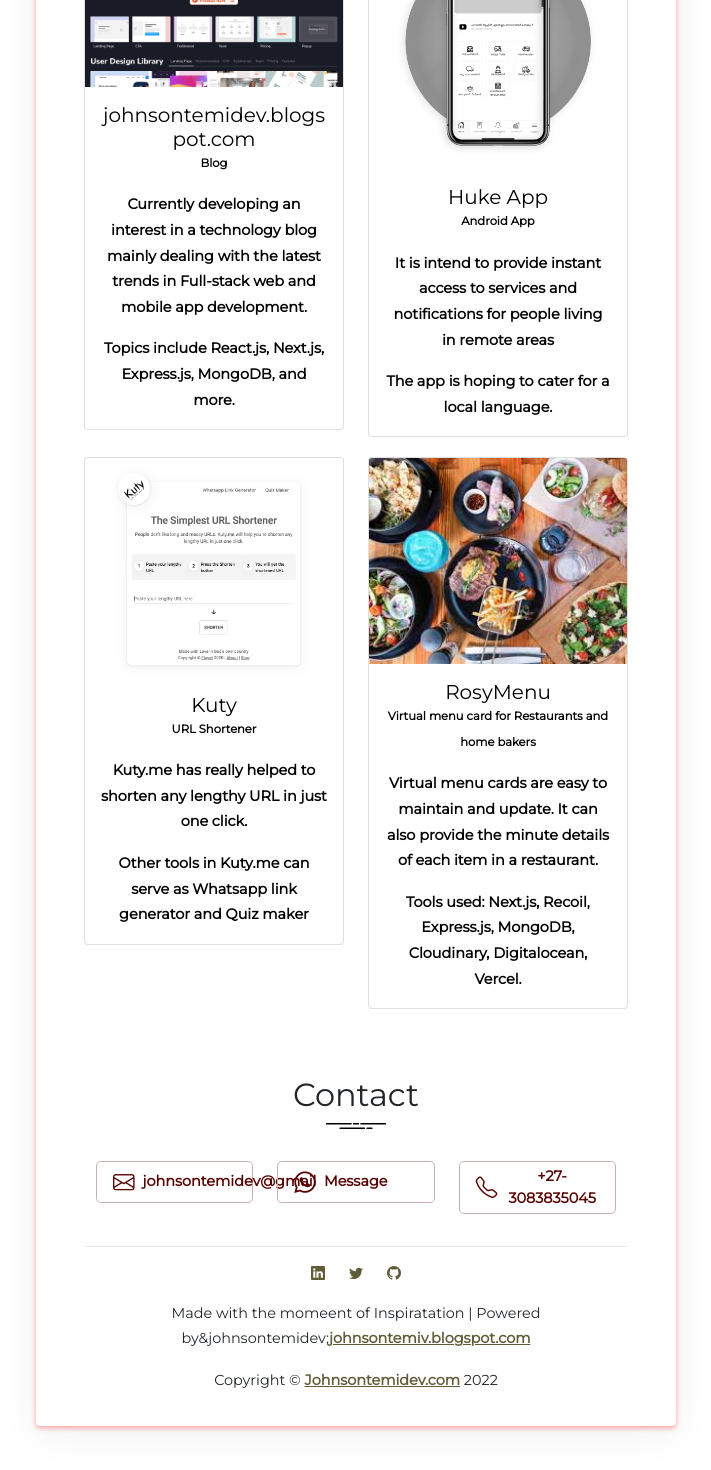
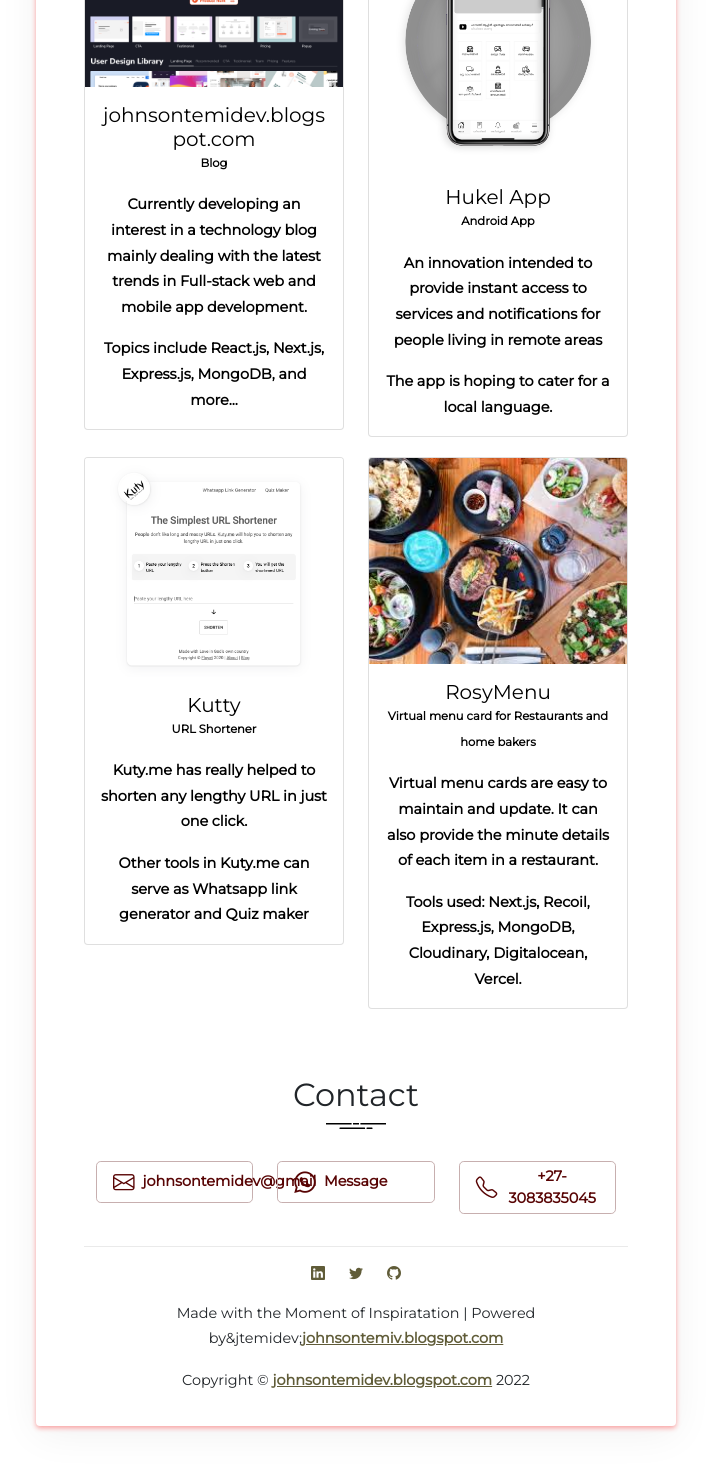
Before and after one commit to johnsontemidev/johnsontemidev-portfolio, a Next.js app: page / in a window 1280 px wide. Shown: the part 1553-3023 px from the top of the page, without its empty margins (284-995 px from the left). Built offline with nearby package versions, Linux system fonts and the light colour scheme.

Commit message:
updating johnsontemidev blogspot

```diff
--- a/components/Footer.js
+++ b/components/Footer.js
@@ -40,11 +40,11 @@
         </div>
         <div className="copyright">
           <p className="top">
-            Made with the momeent of Inspiratation | Powered by&johnsontemidev;
+            Made with the Moment of Inspiratation | Powered by&jtemidev;
             <a href="https://">johnsontemiv.blogspot.com</a>
           </p>
           <p className="bottom">
-            Copyright © <a href="https://">Johnsontemidev.com</a> 2022
+            Copyright © <a href="https://">johnsontemidev.blogspot.com</a> 2022
           </p>
         </div>
       </div>
--- a/components/Works.js
+++ b/components/Works.js
@@ -23,7 +23,7 @@
                 </Card.Text>
                 <Card.Text>
                   Topics include React.js, Next.js, Express.js, MongoDB, and
-                  more.
+                  more...
                 </Card.Text>
               </Card.Body>
             </a>
@@ -32,7 +32,7 @@
         <Col md={6}>
           <Card className={styles.card}>
             <a
-              href="https://"
+              href="https://johnsontemidev.blogspot.com"
               target="_blank"
               rel="noreferrer"
             >
@@ -41,10 +41,10 @@
                 src="/assets/images/works/param.png"
               />
               <Card.Body>
-                <Card.Title className={styles.title}>Huke App</Card.Title>
+                <Card.Title className={styles.title}>Hukel App</Card.Title>
                 <p className={styles.category}>Android App</p>
                 <Card.Text>
-                  It is intend to provide instant access to services and
+                  An innovation intended to provide instant access to services and
                   notifications for people living in remote areas
                 </Card.Text>
                 <Card.Text>
@@ -59,7 +59,7 @@
             <a href="https://" target="_blank" rel="noreferrer">
               <Card.Img variant="top" src="/assets/images/works/kuty.png" />
               <Card.Body>
-                <Card.Title className={styles.title}>Kuty</Card.Title>
+                <Card.Title className={styles.title}>Kutty</Card.Title>
                 <p className={styles.category}>URL Shortener</p>
                 <Card.Text>
                   Kuty.me has really helped
```
